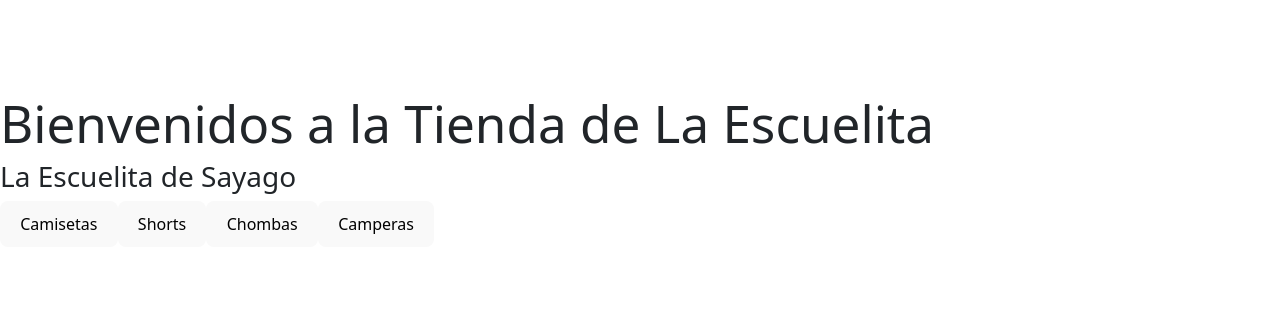
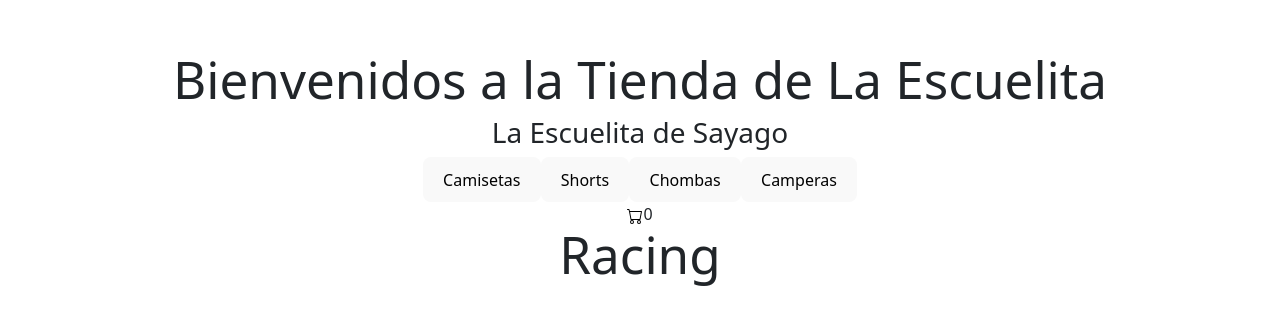
Before and after one commit to ramirodoes/PreEntrega1Dominguez, a React (Vite) app in the folder ecommerce/: page / in a window 1280 px wide. Shown: the part 229-554 px from the top of the page. Built offline with nearby package versions, Linux system fonts and the light colour scheme.

Commit message:
preentrega pronta

```diff
--- a/ecommerce/src/App.jsx
+++ b/ecommerce/src/App.jsx
@@ -1,11 +1,14 @@
+import './App.css';
 import NavBar from './components/navbar/navbar';
+import ItemListContainer from './components/ItemListContainer/ItemListContainer';
 
 function App() {
   return (
-    <>
+    <div className="App">
       <h1>Bienvenidos a la Tienda de La Escuelita</h1>
       <NavBar/>
-    </>
+      <ItemListContainer greeting={'Racing'}/>
+    </div>
   )
 }
 
--- /dev/null
+++ b/ecommerce/src/components/ItemListContainer/ItemListContainer.jsx
@@ -0,0 +1,9 @@
+const ItemListContainer = ({ greeting }) => {
+    return (
+        <div>
+            <h1>{greeting}</h1>
+        </div>
+    )
+}
+
+export default ItemListContainer
--- /dev/null
+++ b/ecommerce/src/components/header/CartWidget/CartWidget.jsx
@@ -0,0 +1,12 @@
+import cart from './assets/cart.svg'
+
+const CartWidget = () => {
+    return (
+        <div>
+            <img src={cart} alt="cart-widget"/>
+            0
+        </div>
+    )
+}
+
+export default CartWidget
--- a/ecommerce/src/components/navbar/navbar.jsx
+++ b/ecommerce/src/components/navbar/navbar.jsx
@@ -1,3 +1,5 @@
+import CartWidget from "../header/CartWidget/CartWidget"
+
 const NavBar = () => {
     return (
         <nav>
@@ -8,6 +10,7 @@ const NavBar = () => {
                 <button>Chombas</button>
                 <button>Camperas</button>
             </div>
+            <CartWidget/>
         </nav>
     )
 }
```
Also changed, not shown: ecommerce/src/components/header/CartWidget/assets/cart.svg (added).
